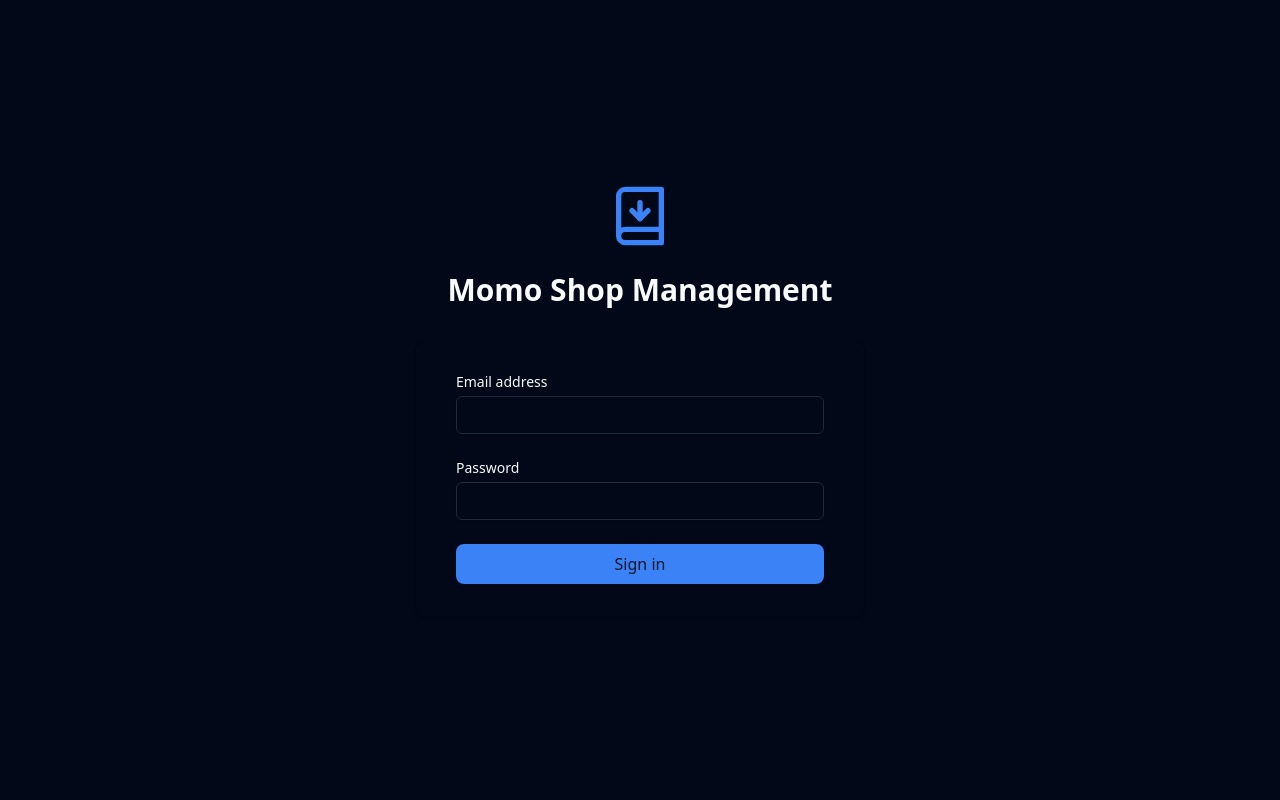
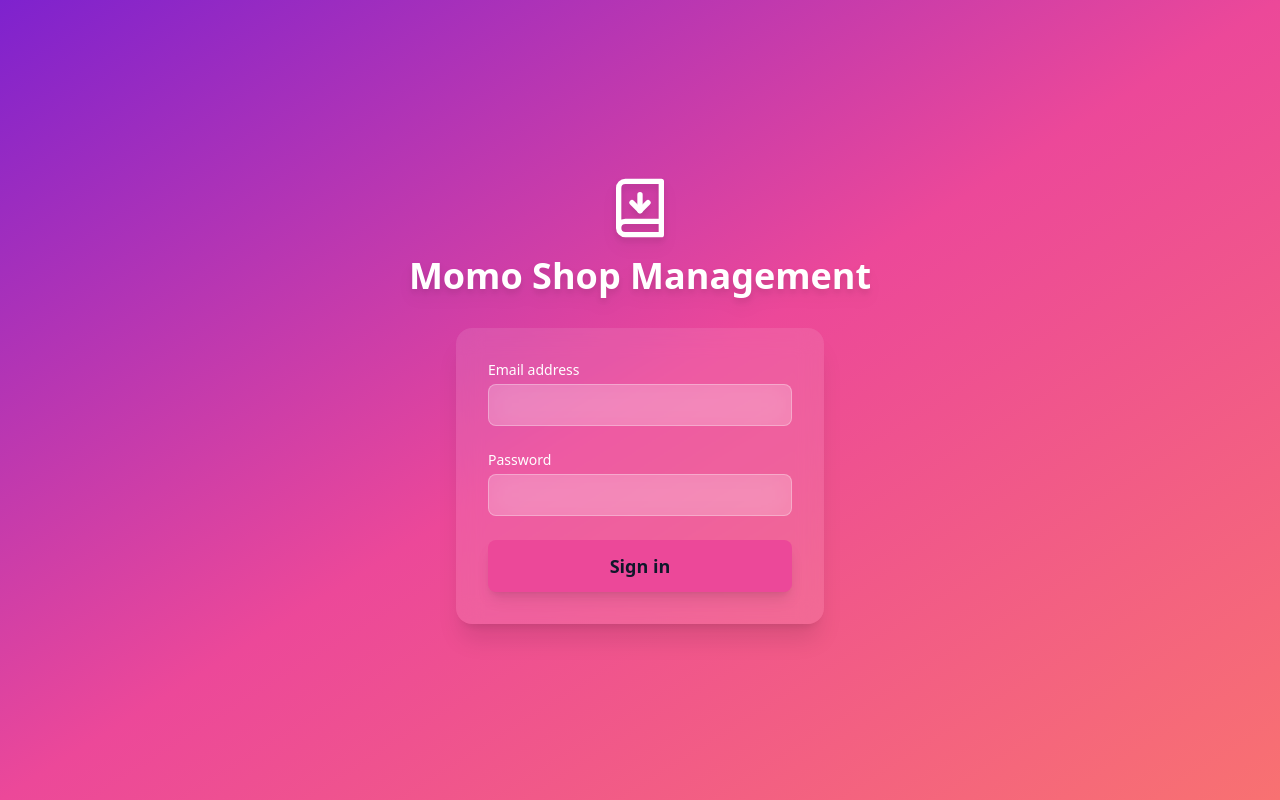
Before and after one commit to nenisrudani7/momo-shop-management, a React (Vite) app: page / in a window 1280 px wide. Built offline with nearby package versions, Linux system fonts and the light colour scheme.

Commit message:
updated Auth.tsx

```diff
--- a/src/components/Auth.tsx
+++ b/src/components/Auth.tsx
@@ -9,14 +9,11 @@ export default function Auth() {
   const [email, setEmail] = useState('');
   const [password, setPassword] = useState('');
 
-  const handleLogin = async (e: React.FormEvent) => {
+  const handleLogin = async (e) => {
     e.preventDefault();
     try {
       setLoading(true);
-      const { error } = await supabase.auth.signInWithPassword({
-        email,
-        password,
-      });
+      const { error } = await supabase.auth.signInWithPassword({ email, password });
       if (error) throw error;
     } catch (error) {
       alert(error.message);
@@ -26,26 +23,26 @@ export default function Auth() {
   };
 
   return (
-    <div className="min-h-screen bg-background flex flex-col justify-center py-12 sm:px-6 lg:px-8">
+    <div className="min-h-screen flex flex-col justify-center items-center bg-gradient-to-br from-purple-700 via-pink-500 to-red-400 text-white">
       <motion.div
         initial={{ opacity: 0, y: -20 }}
         animate={{ opacity: 1, y: 0 }}
         transition={{ duration: 0.5 }}
-        className="sm:mx-auto sm:w-full sm:max-w-md"
+        className="text-center"
       >
         <motion.div
           initial={{ scale: 0 }}
           animate={{ scale: 1 }}
-          transition={{ delay: 0.2, type: "spring", stiffness: 200 }}
+          transition={{ delay: 0.2, type: 'spring', stiffness: 200 }}
           className="flex justify-center"
         >
-          <Bowl className="h-16 w-16 text-primary" />
+          <Bowl className="h-16 w-16 text-white drop-shadow-lg" />
         </motion.div>
         <motion.h2
           initial={{ opacity: 0 }}
           animate={{ opacity: 1 }}
           transition={{ delay: 0.4 }}
-          className="mt-6 text-center text-3xl font-extrabold text-foreground"
+          className="mt-4 text-4xl font-bold drop-shadow-lg"
         >
           Momo Shop Management
         </motion.h2>
@@ -55,55 +52,45 @@ export default function Auth() {
         initial={{ opacity: 0, y: 20 }}
         animate={{ opacity: 1, y: 0 }}
         transition={{ delay: 0.6, duration: 0.5 }}
-        className="mt-8 sm:mx-auto sm:w-full sm:max-w-md"
+        className="mt-8 w-full max-w-md px-6 sm:px-10"
       >
-        <div className="bg-card py-8 px-4 shadow sm:rounded-lg sm:px-10">
+        <div className="bg-white/10 backdrop-blur-md p-8 shadow-xl rounded-2xl">
           <form className="space-y-6" onSubmit={handleLogin}>
             <div>
-              <label htmlFor="email" className="block text-sm font-medium text-foreground">
-                Email address
-              </label>
-              <div className="mt-1">
+              <label htmlFor="email" className="block text-sm font-medium">Email address</label>
               <input
                 id="email"
-                  name="email"
                 type="email"
                 required
                 value={email}
                 onChange={(e) => setEmail(e.target.value)}
-                  className="appearance-none block w-full px-3 py-2 border border-input rounded-md shadow-sm bg-background text-foreground placeholder-muted-foreground focus:outline-none focus:ring-2 focus:ring-primary focus:border-primary sm:text-sm"
+                className="w-full mt-1 px-3 py-2 bg-white/20 backdrop-blur-lg border border-white/30 rounded-lg focus:outline-none focus:ring-2 focus:ring-pink-400 focus:border-transparent text-white"
               />
-              </div>
             </div>
 
             <div>
-              <label htmlFor="password" className="block text-sm font-medium text-foreground">
-                Password
-              </label>
-              <div className="mt-1">
+              <label htmlFor="password" className="block text-sm font-medium">Password</label>
               <input
                 id="password"
-                  name="password"
                 type="password"
                 required
                 value={password}
                 onChange={(e) => setPassword(e.target.value)}
-                  className="appearance-none block w-full px-3 py-2 border border-input rounded-md shadow-sm bg-background text-foreground placeholder-muted-foreground focus:outline-none focus:ring-2 focus:ring-primary focus:border-primary sm:text-sm"
+                className="w-full mt-1 px-3 py-2 bg-white/20 backdrop-blur-lg border border-white/30 rounded-lg focus:outline-none focus:ring-2 focus:ring-pink-400 focus:border-transparent text-white"
               />
-              </div>
             </div>
 
             <div>
               <Button
                 type="submit"
-                className="w-full flex justify-center"
+                className="w-full flex justify-center bg-pink-500 hover:bg-pink-600 transition-all duration-300 shadow-lg py-3 rounded-lg font-semibold text-lg"
                 disabled={loading}
               >
                 {loading ? (
                   <motion.div
                     animate={{ rotate: 360 }}
-                    transition={{ duration: 1, repeat: Infinity, ease: "linear" }}
-                    className="h-5 w-5 border-2 border-foreground border-t-transparent rounded-full"
+                    transition={{ duration: 1, repeat: Infinity, ease: 'linear' }}
+                    className="h-5 w-5 border-2 border-white border-t-transparent rounded-full"
                   />
                 ) : (
                   'Sign in'
```
Lines whose indentation alone changed are shown as unchanged.
